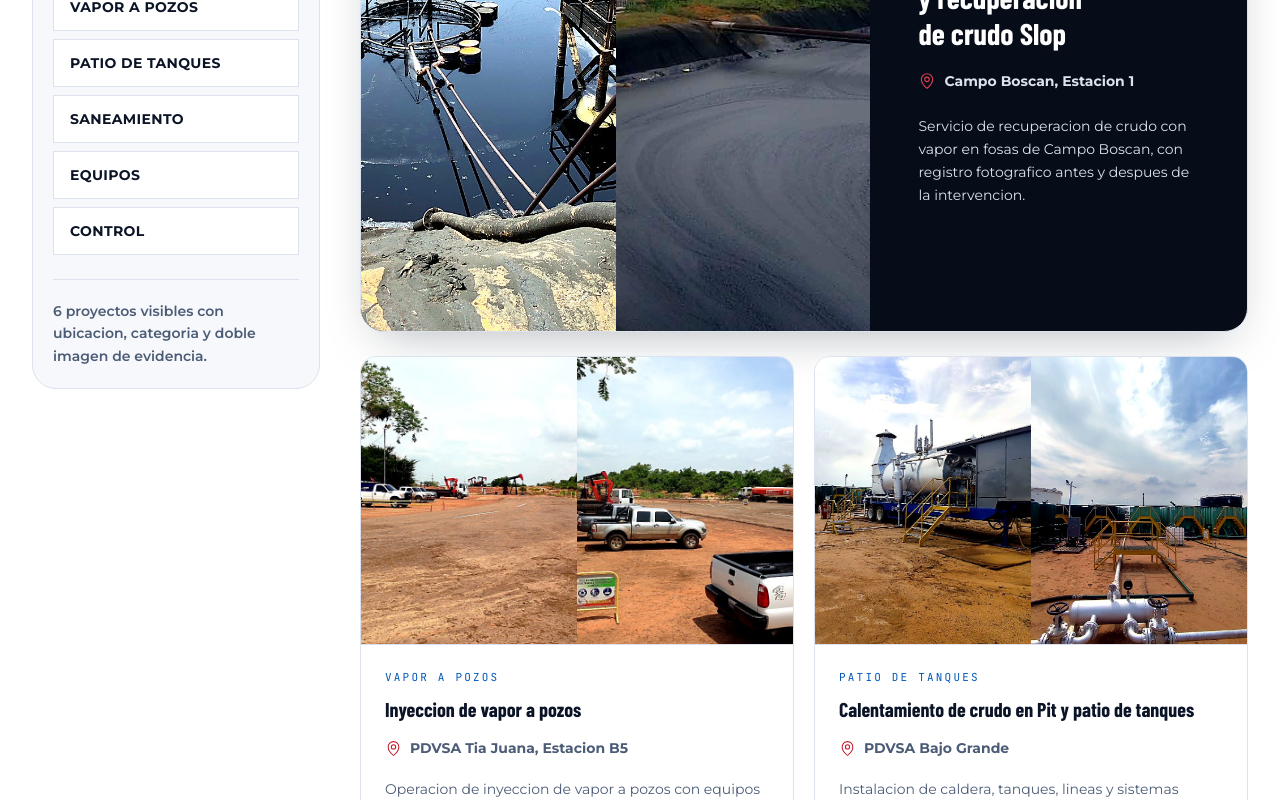
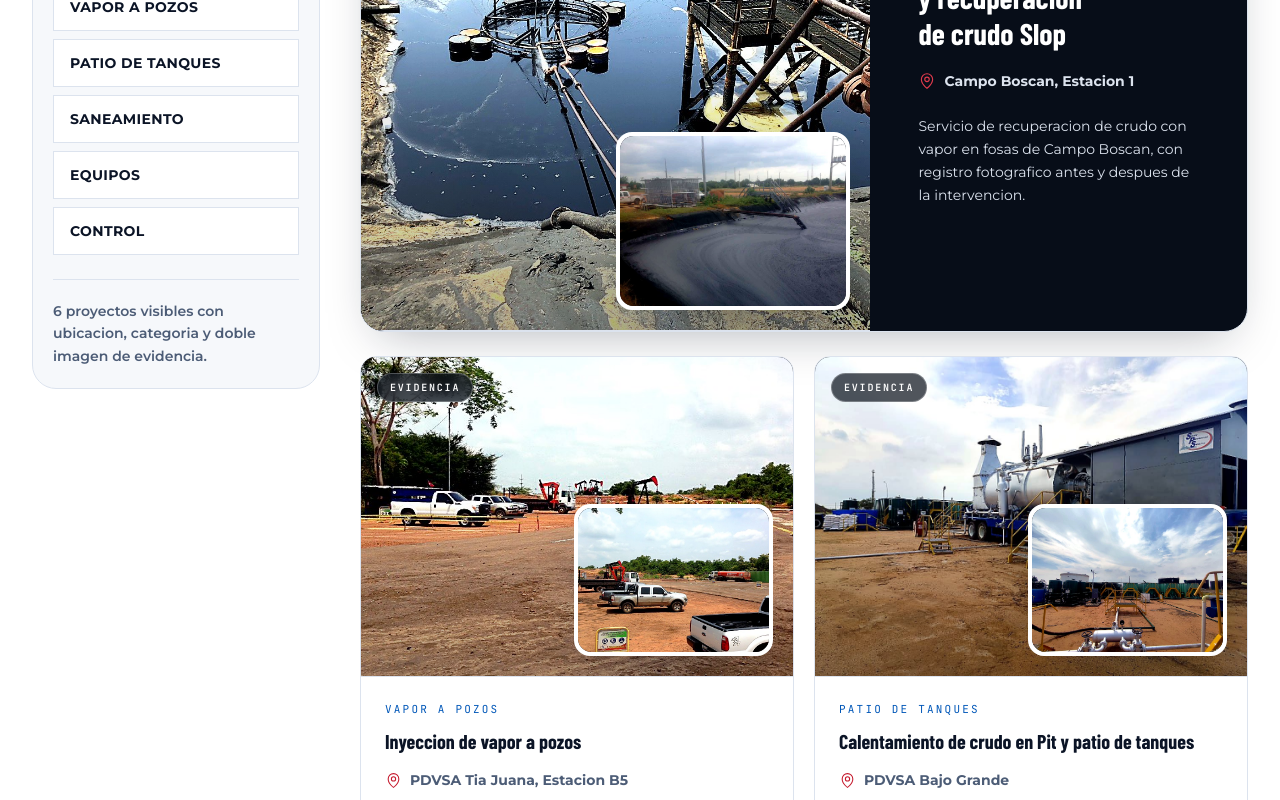
Before and after one commit to marcodpa2810/sps, a React (Vite) app: page /proyectos in a window 1280 px wide. Shown: the part 1040-1840 px from the top of the page. Built offline with nearby package versions, Linux system fonts and the light colour scheme; a web font is replaced by a local one.

Commit message:
style: improve project evidence image layout

```diff
--- a/src/pages/Proyectos.jsx
+++ b/src/pages/Proyectos.jsx
@@ -100,10 +100,12 @@ export default function Proyectos() {
             {featuredCase && (
               <Reveal>
                 <article className="mb-6 grid overflow-hidden rounded-[1.5rem] border border-steel-200 bg-ink-950 text-white shadow-lift lg:grid-cols-[1.15fr_.85fr]">
-                  <div className="grid min-h-[34rem] sm:grid-cols-2">
-                    <FieldImage src={featuredCase.image} className="h-full min-h-[18rem] w-full object-cover" />
-                    <FieldImage src={featuredCase.secondImage} className="h-full min-h-[18rem] w-full object-cover" />
-                  </div>
+                  <ProjectEvidenceImages
+                    image={featuredCase.image}
+                    secondImage={featuredCase.secondImage}
+                    title={featuredCase.title}
+                    featured
+                  />
                   <div className="flex flex-col justify-center p-7 sm:p-10 lg:p-12">
                     <p className="mono-label mb-4 text-brand-blueLight">{featuredCase.category}</p>
                     <h2 className="font-display text-2xl font-bold leading-tight text-white sm:text-3xl">{featuredCase.title}</h2>
@@ -120,10 +122,11 @@ export default function Proyectos() {
               {visibleCases.slice(1).map((item) => (
                 <StaggerItem key={item.title}>
                   <article className="group flex h-full flex-col overflow-hidden rounded-2xl border border-steel-200 bg-white transition-[transform,border-color,box-shadow] duration-300 ease-field hover:-translate-y-1 hover:border-brand-blue hover:shadow-lift">
-                    <div className="grid h-72 grid-cols-2 overflow-hidden border-b border-steel-200">
-                      <FieldImage src={item.image} className="h-full w-full object-cover transition-transform duration-700 group-hover:scale-105" />
-                      <FieldImage src={item.secondImage} className="h-full w-full object-cover transition-transform duration-700 group-hover:scale-105" />
-                    </div>
+                    <ProjectEvidenceImages
+                      image={item.image}
+                      secondImage={item.secondImage}
+                      title={item.title}
+                    />
                     <div className="flex flex-1 flex-col p-6">
                       <p className="mono-label mb-3 text-brand-blue">{item.category}</p>
                       <h3 className="font-display text-xl font-bold leading-tight text-ink-900">{item.title}</h3>
@@ -201,3 +204,35 @@ export default function Proyectos() {
     </>
   )
 }
+
+function ProjectEvidenceImages({ image, secondImage, title, featured = false }) {
+  return (
+    <div className={`relative overflow-hidden border-b border-steel-200 bg-ink-950 ${featured ? 'min-h-[34rem]' : 'h-80'}`}>
+      <FieldImage
+        src={image}
+        alt=""
+        className="h-full w-full object-cover transition-transform duration-700 ease-field group-hover:scale-[1.035]"
+        width={featured ? '1100' : '800'}
+        height={featured ? '900' : '520'}
+        sizes={featured ? '(min-width: 1024px) 55vw, 100vw' : '(min-width: 768px) 50vw, 100vw'}
+      />
+      <div className="absolute inset-0 bg-gradient-to-t from-ink-950/30 via-transparent to-transparent" />
+      <div className="absolute bottom-4 right-4 w-[46%] max-w-[17rem] rounded-2xl border-4 border-white bg-white shadow-[0_24px_70px_-28px_rgba(7,13,24,.65)] sm:bottom-5 sm:right-5">
+        <div className="aspect-[4/3] overflow-hidden rounded-[0.85rem] bg-ink-950">
+          <FieldImage
+            src={secondImage}
+            alt=""
+            className="h-full w-full object-cover"
+            width="520"
+            height="390"
+            sizes="(min-width: 768px) 18vw, 42vw"
+          />
+        </div>
+      </div>
+      <span className="absolute left-4 top-4 rounded-full border border-white/25 bg-ink-950/70 px-3 py-1.5 font-mono text-[10px] font-bold uppercase tracking-[0.18em] text-white backdrop-blur">
+        Evidencia
+      </span>
+      <span className="sr-only">Imagenes de evidencia del proyecto {title}</span>
+    </div>
+  )
+}
```
